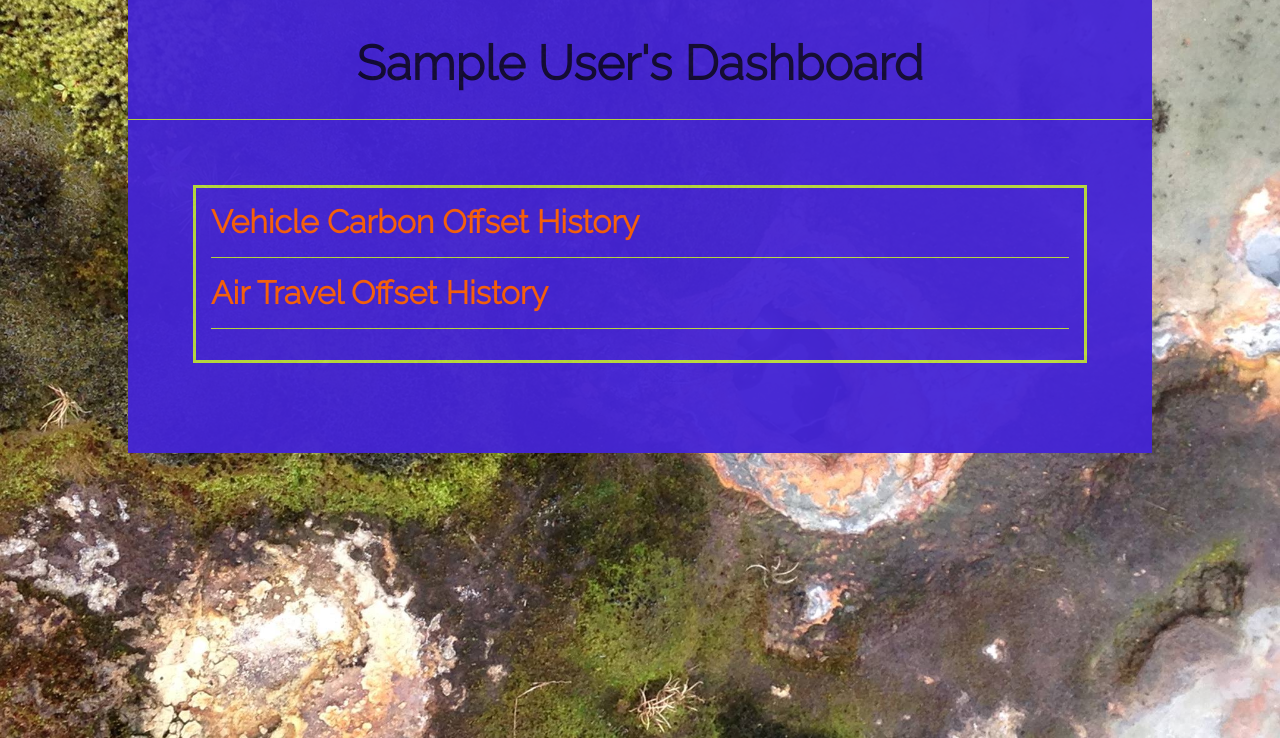
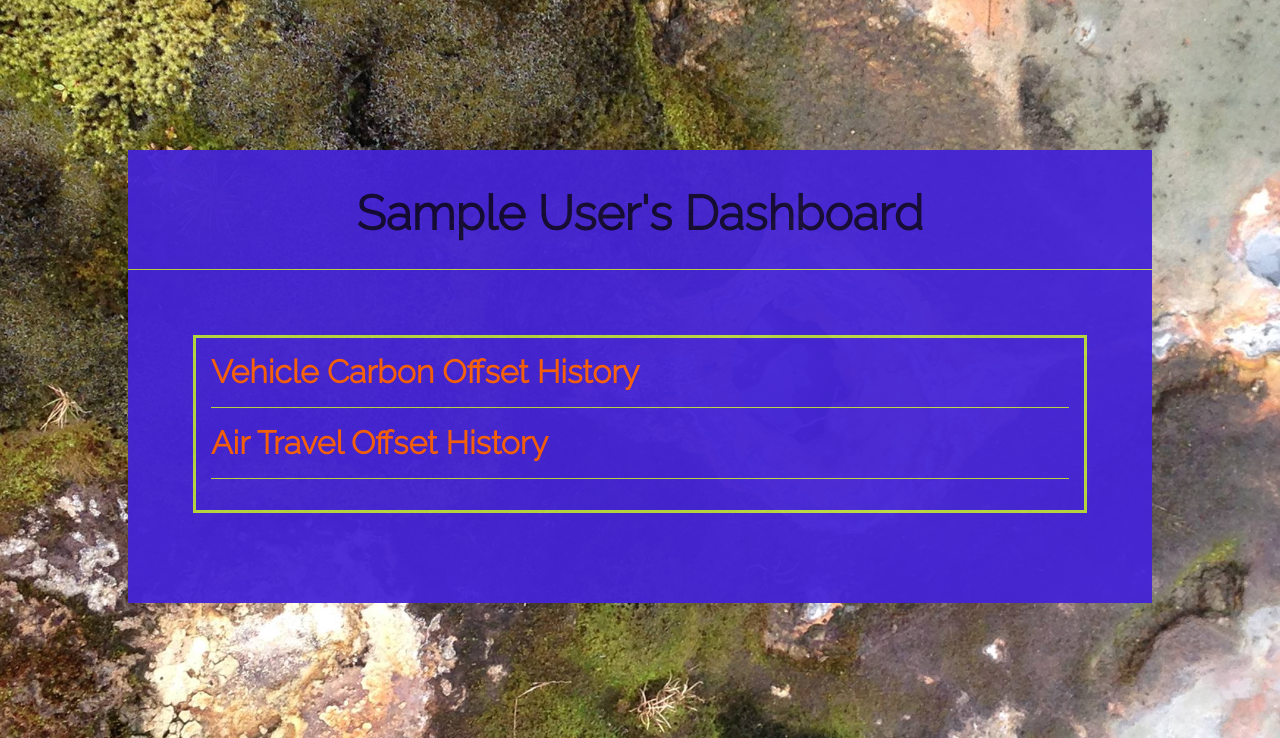
Before and after one commit to kc108/carbon-project, a Flask app: page /home in a window 1280 px wide. Shown: the part 62-800 px from the top of the page. Run offline with Flask 2, Linux system fonts and the light colour scheme; the visitor is signed in with stand-in values (Sample User, id 1); data comes from the database, SQL or seed files in the repository; data that the repository does not hold is empty; some libraries are stand-ins or nearby versions.

Commit message:
continued styling dashboard

```diff
--- a/static/css/style.css
+++ b/static/css/style.css
@@ -164,3 +164,7 @@ nav.navbar, #navbar-bg-base {
 .car-dashboard, .dashboard-aeroplane {
     color: #B8D93F;
 }
+
+.dashboard-container {
+    margin-top: 150px;
+}
```
